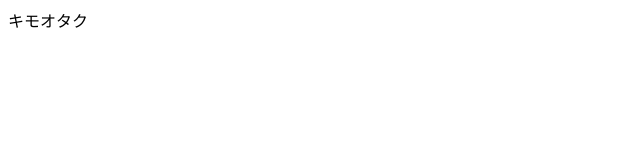
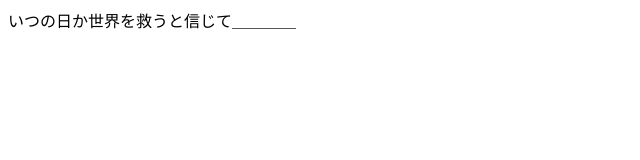
Before and after one commit to aatame3/kimootaku.tk, a plain HTML site: page index.html in a window 1280 px wide. Shown: the whole page, without its empty margins (0-640 px from the left). Drawn offline with Linux system fonts and the light colour scheme.

Commit message:
Update index.html

```diff
--- a/index.html
+++ b/index.html
@@ -1 +1,2 @@
-<p>キモオタク</p>
+<pしかし、キモオタクやってます。<br>
+いつの日か世界を救うと信じて＿＿＿＿</p>
```
